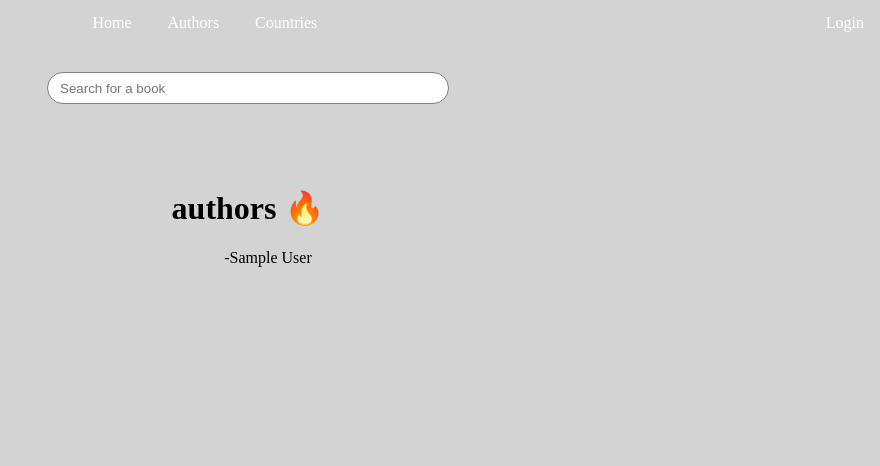
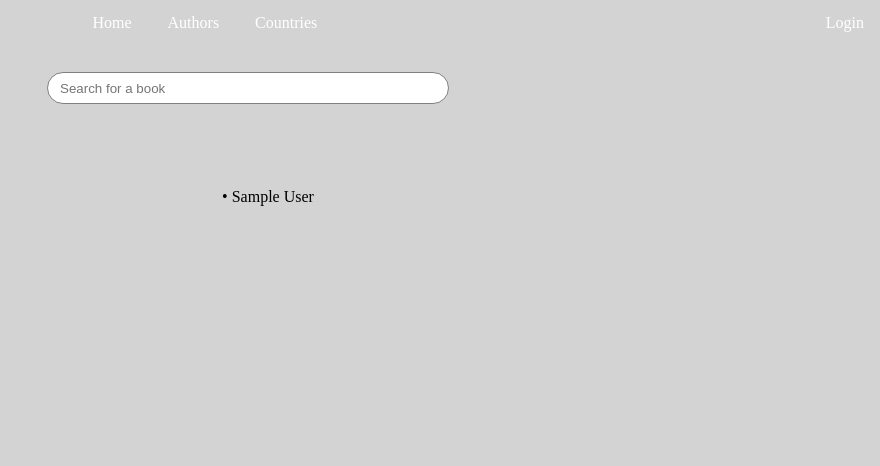
Before and after one commit to siphiwemanda/banned_book_project, a Flask app: page /authors in a window 1280 px wide. Shown: the top 466 px of the page, without its empty margins (400-1280 px from the left). Run offline with Flask 2, Linux system fonts and the light colour scheme; tables that the repository leaves empty hold one stand-in row (values such as "Sample post").

Commit message:
up dating the UI for the authors page

```diff
--- /dev/null
+++ b/static/CSS/authors.css
@@ -0,0 +1,4 @@
+.writers{
+  list-style-type: none;
+    margin: 20px 0;
+}
--- a/static/CSS/books.css
+++ b/static/CSS/books.css
@@ -90,7 +90,7 @@ ul .list-inline {
     left: -6px;
 }
 
-.writer{
+.book-titles{
     font-size: 20px;
     color: #111111;
     cursor: pointer;
--- a/templates/layouts/main.html
+++ b/templates/layouts/main.html
@@ -9,6 +9,7 @@
 <body>
  <link rel="stylesheet" href="/static/CSS/mainlayout.css" />
  <link rel="stylesheet" href ="/static/CSS/books.css">
+ <link rel="stylesheet" href ="/static/CSS/authors.css">
 <nav>
     <ul class="navigation_bar_main">
         <li><a href="/">Home</a></li>
--- a/templates/pages/authors.html
+++ b/templates/pages/authors.html
@@ -1,15 +1,13 @@
 {% extends 'layouts/main.html' %}
-{% block title %}author{% endblock %}
+{% block title %}Author{% endblock %}
 {% block content %}
 <div class="row">
 	<div class="col-sm-6">
-		<h1>authors 🔥</h1>
-        <ul id = 'authors'>
+        <ul class="authors">
             {% for author in authors %}
-             <li> -{{ author.author_name}}</li>
+             <li style="display: block" class="writers"> • {{ author.author_name}}</li>
             {%endfor%}
         </ul>
-
 </div>
 </div>
 {% endblock %}
--- a/templates/pages/home.html
+++ b/templates/pages/home.html
@@ -3,7 +3,7 @@
 {% block content %}
 <div class="row">
 	<div class="col-sm-6">
-		<h1> Books 🔥</h1>
+
      <div class="all_books">
 <ul class='list-inline'>
     <li class='book'>
@@ -23,7 +23,7 @@
 </ul>
     <ul class="list-inline">
           {% for book in books %}
-             <li class="writer">{{ book.title}}</li>
+             <li class="book-titles">{{ book.title}}</li>
             {%endfor%}
 
 
```
